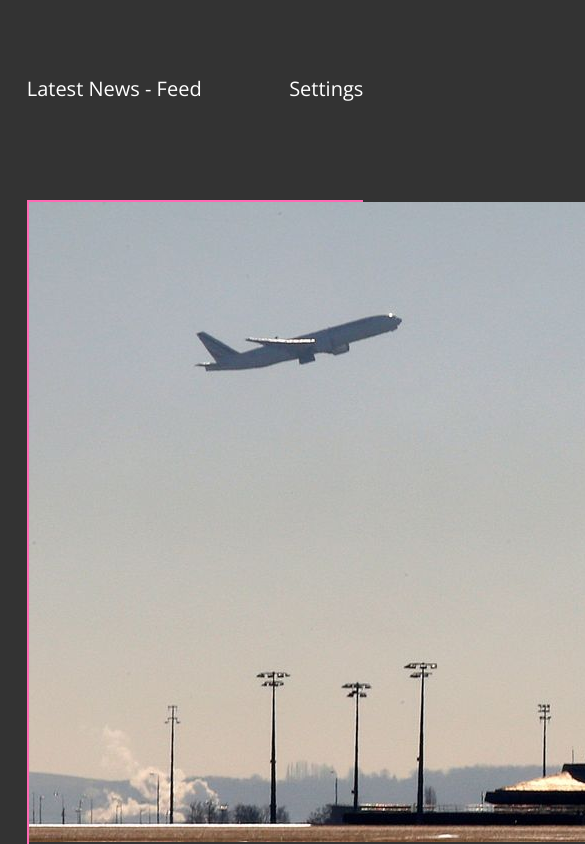
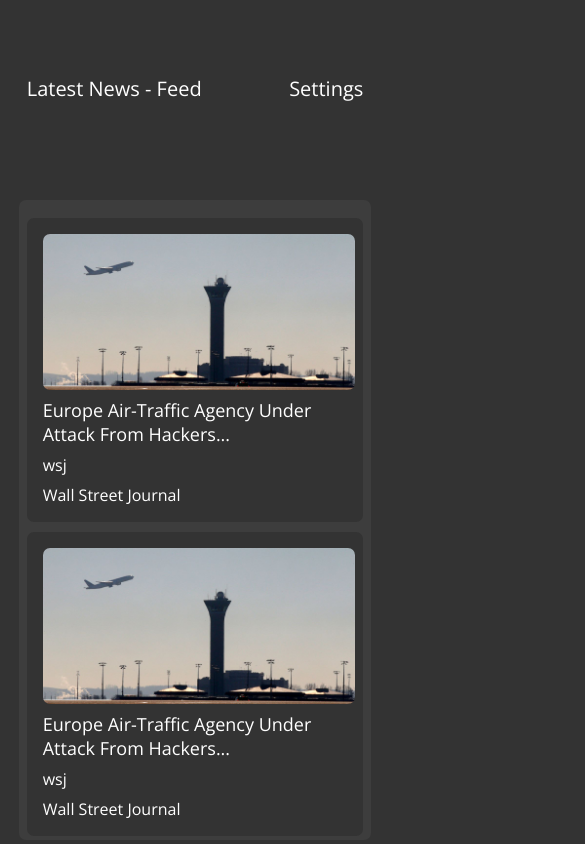
Before and after one commit to nslee333/news_project, a React (Create React App) app: page / in a window 390 px wide. Shown: the top 844 px of the page, 585 px wide, since content can reach past the window. Built offline with nearby package versions, Linux system fonts and the light colour scheme.

Commit message:
Styling posts for regular and responsive design.

```diff
--- a/src/css/main.css
+++ b/src/css/main.css
@@ -20,8 +20,9 @@
 
   border-radius: 7px;
   width: auto;
+  height: auto;
   margin-block: 2rem;
-
+  padding: 0.5rem;
 
   @media (min-width: 320px) {
     width: 90%;
@@ -35,5 +36,88 @@
 }
 
 .post {
-  border: 2px solid hotpink;
+  /* display: flex;
+  flex-direction: column; */
+
+  /* border: 2px solid hotpink; */
+  border-radius: 7px;
+  /* display: flex; */
+  text-decoration: none;
+
+  color: #fff;
+  margin-block: 10px;
+  padding: 1rem;
 }
+
+.post-img {
+  /* max-width: 10rem; */
+  border-radius: 7px;
+
+  @media (min-width: 320px) {
+    max-height: 40vw;
+  }
+  @media (min-width: 500px) {
+    max-height: 5rem;
+  }
+  @media (min-width: 900px) {
+    /* max-width: 50%; */
+  }
+}
+
+.post-info {
+  /* border: 2px solid hotpink; */
+}
+
+.post-title {
+  display: flex;
+  text-decoration: none;
+  font-size: 20px;
+  margin-left: 1rem;
+
+  @media (min-width: 320px) {
+    margin-left: 0;
+    margin-top: 0.5rem;
+    font-size: 18px;
+  }
+  @media (min-width: 500px) {
+    margin-left: 1rem;
+    margin-top: 0;
+    font-size: 20px;
+  }
+}
+
+.post-source {
+  margin-left: 1rem;
+  @media (min-width: 320px) {
+    margin-left: 0;
+    margin-top: 0.5rem;
+  }
+  @media (min-width: 500px) {
+    margin-left: 1rem;
+    margin-top: 0;
+  }
+}
+
+.post-author {
+  margin-left: 1rem;
+  @media (min-width: 320px) {
+    margin-left: 0;
+    margin-top: 0.5rem;
+  }
+  @media (min-width: 500px) {
+    margin-left: 1rem;
+    margin-top: 0;
+  }
+}
+
+.post-link {
+  color: #fff;
+  text-decoration: none;
+
+  @media (min-width: 320px) {
+    display: grid;
+  }
+  @media (min-width: 500px) {
+    display: flex;
+  }
+}
```
